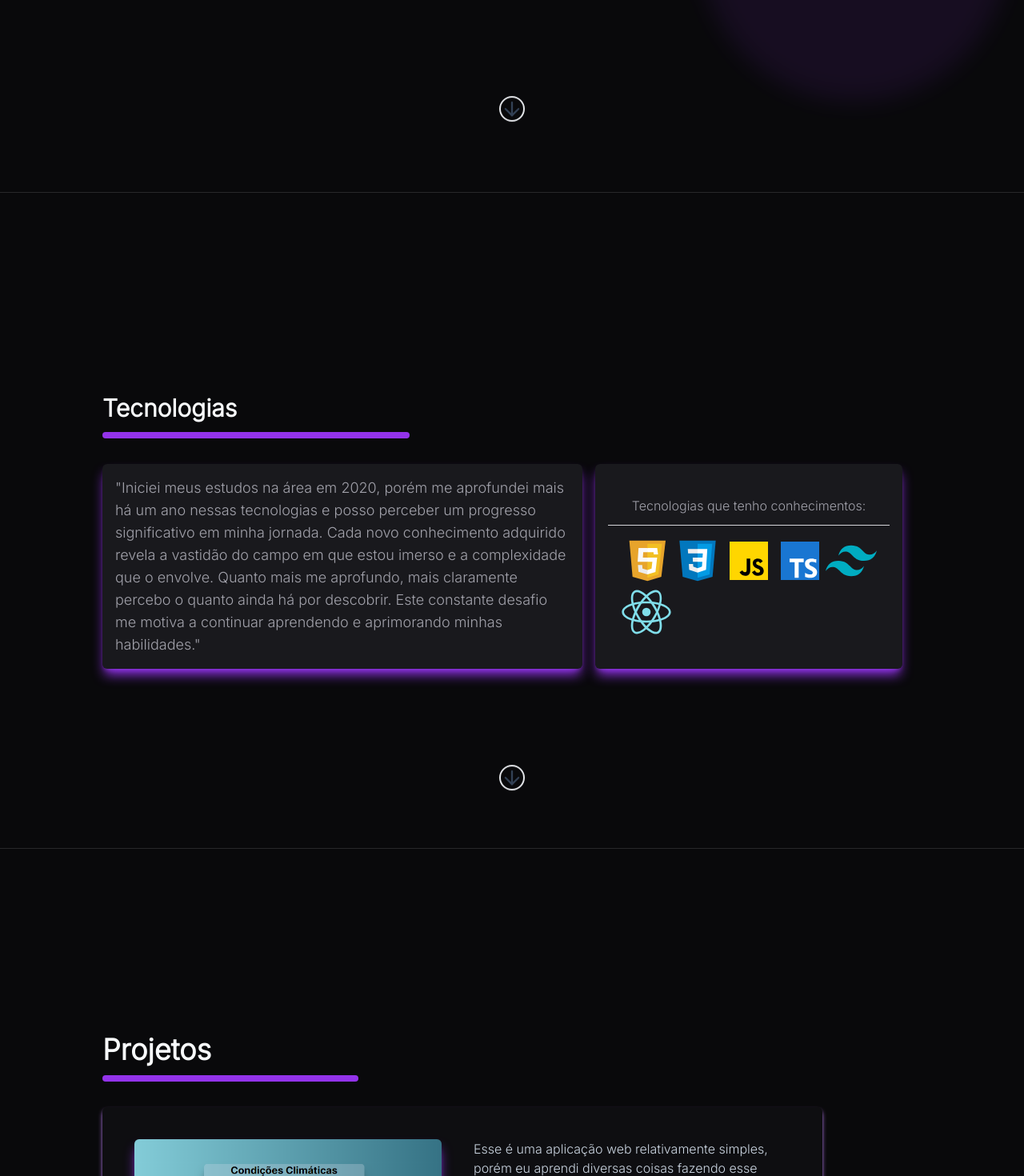
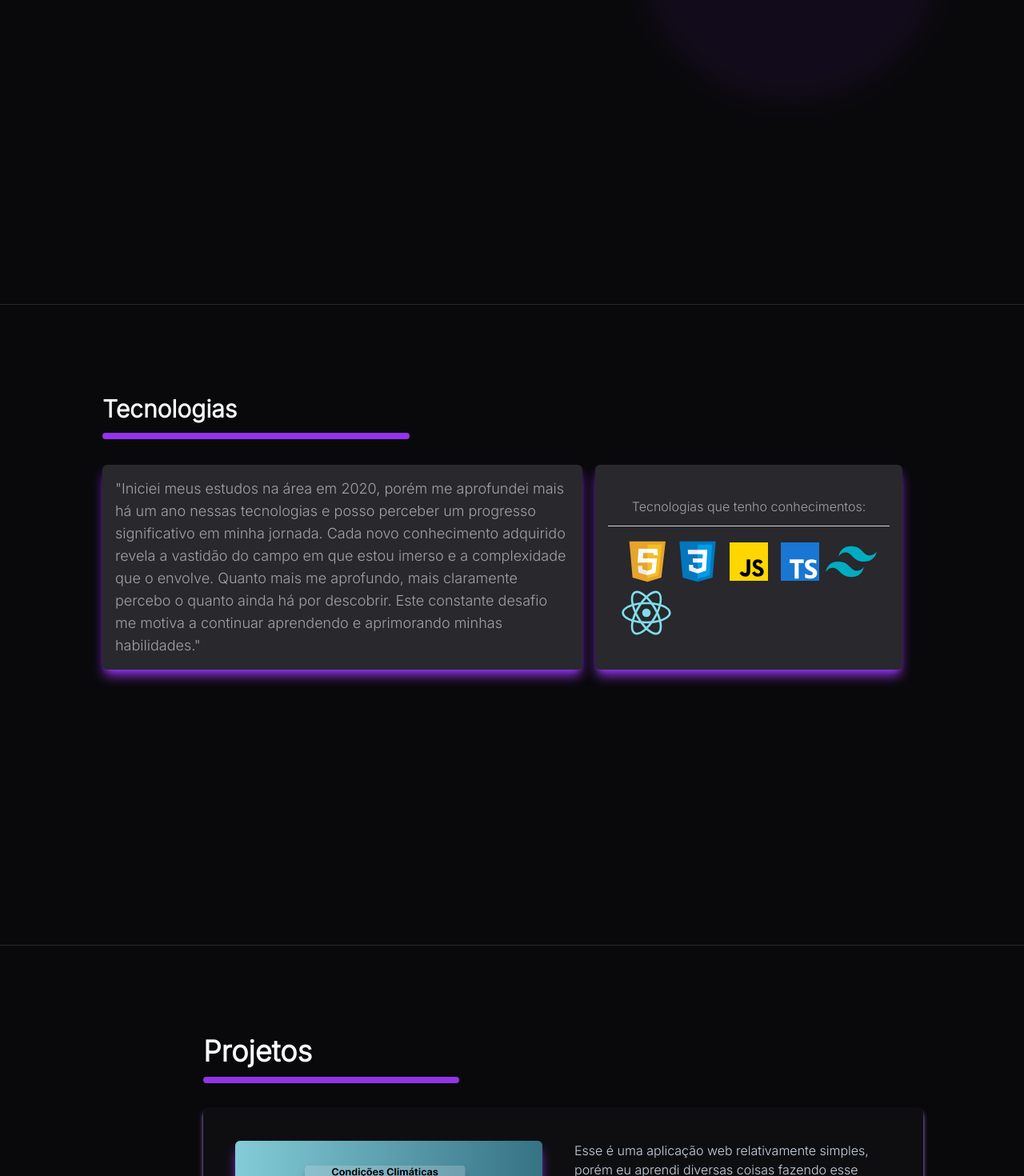
Before and after one commit to DevKayoS/my_portfolio, a React (Vite) app: page / in a window 1280 px wide. Shown: the part 500-1970 px from the top of the page at 80% size. Built offline with nearby package versions, Linux system fonts and the light colour scheme.

Commit message:
tentativa de animação/ adição do about me
Nesse commit foi atualizado algumas partes da aba projetos foi adicionado o about me, o projeto está quase concluido

```diff
--- a/package.json
+++ b/package.json
@@ -12,6 +12,8 @@
   "dependencies": {
     "@radix-ui/react-dialog": "^1.0.5",
     "bootstrap-icons": "^1.11.3",
+    "framer-motion": "^11.0.6",
+    "gsap": "^3.12.5",
     "lucide-react": "^0.323.0",
     "react": "^18.2.0",
     "react-dom": "^18.2.0"
--- a/src/app.tsx
+++ b/src/app.tsx
@@ -1,6 +1,7 @@
 // import { BioCard } from "./components/bio-card"
 // import { Card } from "./components/card"
 
+import { About } from "./components/about";
 import { Header } from "./components/header";
 import { Main } from "./components/main";
 import { Projects } from "./components/projects";
@@ -12,8 +13,12 @@ export function App() {
     <div >
       <Header />
       <Main/>
+
       <Stacks/>
+
       <Projects/>
+
+      <About/>
     </div>
   )
 }
--- /dev/null
+++ b/src/components/about.tsx
@@ -0,0 +1,50 @@
+import {motion} from "framer-motion"
+import perfil from '../assets/perfil.png'
+
+export function About() {
+  const container = {
+    hidden: { opacity: 1, scale: 0 },
+    visible: {
+      opacity: 1,
+      scale: 1,
+      transition: {
+        delayChildren: 0.3,
+        staggerChildren: 0.2
+      }
+    }
+  };
+
+
+  return (
+    <div id='about' className="text-slate-50 max-w-[200vh] h-[200vh]">
+     <div className="h-px  bg-zinc-800"/>
+
+    <div   className='flex flex-col justify-center items-center text-slate-50'>
+
+    <motion.div
+          variants={container}
+          initial="hidden"
+          animate="visible"
+          className="mt-36 flex flex-col justify-start items-start text-left"
+          >
+            <h1  className=" font-bold text-4xl hover:text-purple-600 ">Sobre Mim:</h1>
+            <div className="h-2 rounded-full   w-80 bg-purple-600 mb-8 mt-3"/>
+          </motion.div>
+      <div className="flex  max-w-[1200px]   gap-10 bg-zinc-700/40 p-10 rounded-md shadow-lg shadow-purple-800">
+        <div className="space-y-2 text-sm">
+            <img src={perfil} className="size-32 rounded-full" />
+            <p><span className="font-bold">Nome: </span>Kayo Vinicius Ribeiro da Silva</p>
+            <p><span className="font-bold">Idade: </span>18 anos</p>
+            <p><span className="font-bold">Faculdade: </span> UFABC</p>
+            <p><span className="font-bold">Idiomas: </span> Ingles (intermediário)</p>
+
+        </div>
+        <div className="w-px h-auto bg-zinc-700"/>
+        <div className="max-w-96">
+          <p>Sou Kayo, um desenvolvedor front-end apaixonado por criar experiências digitais cativantes e funcionais. Com habilidades sólidas em HTML, CSS e JavaScript, e experiência em frameworks como React, estou comprometido em produzir código limpo e eficiente. Valorizo a colaboração, o aprendizado contínuo e a busca por soluções inovadoras. Além do desenvolvimento, gosto de explorar trilhas para caminhadas e capturar momentos com minha câmera. Estou pronto para contribuir e ajudar a transformar ideias em realidade em projetos incríveis.</p>
+        </div>
+      </div>
+    </div>
+  </div>
+  )
+}
--- a/src/components/header.tsx
+++ b/src/components/header.tsx
@@ -3,6 +3,7 @@ import perfil from '../assets/perfil.png'
 export function Header(){
   return(
     <div className="w-full bg-zinc-800 h-16  flex fixed m-0">
+
       <div className='w-72 ml-2 flex-row gap-2 flex justify-center'>
         <img src={perfil} className="rounded-md mt-3  size-10" />
         <div className='flex items-center justify-center'>
@@ -13,7 +14,7 @@ export function Header(){
         <a href="#main" className='hover:text-zinc-300  hover:bg-slate-500/10 rounded-md p-2'>Home</a>
         <a href="#stacks" className='hover:text-zinc-300 hover:bg-slate-500/10 rounded-md p-2'>Skills</a>
         <a href="#projects" className='hover:text-zinc-300 hover:bg-slate-500/10 rounded-md p-2'>Projetos</a>
-        <a href="" className='hover:text-zinc-300 hover:bg-slate-500/10 rounded-md p-2'>About</a>
+        <a href="#about" className='hover:text-zinc-300 hover:bg-slate-500/10 rounded-md p-2'>About</a>
       </div>
     </div>
   )
--- a/src/components/main.tsx
+++ b/src/components/main.tsx
@@ -1,11 +1,11 @@
 import { SocialMidia } from "./socialMidias";
-import { ArrowDown } from "lucide-react";
 
 export function Main() {
   return(
    <div id="main" className="flex flex-col h-[110vh]  bg-zinc-950 ">
       <SocialMidia/>
-      <div className=" border-white justify-center text-zinc-400 flex flex-col ml-32 mt-28 font-sans cursor-pointer">
+      <div className="max-w-[1200px]">
+      <div className=" border-white justify-center  text-zinc-400 flex flex-col ml-32 mt-28 font-sans cursor-pointer">
         <h1 className="text-zinc-400 text-4xl hover:text-zinc-200">Olá, me chamo Kayo 🧑🏽‍💻!</h1>
         <p className=" text-4xl font-bold text-purple-700 hover:underline"> Sou um Desenvolvedor Front-end</p>
         <p className="text-2xl w-[700px] hover:text-zinc-200">Seja muito bem-vindo ao meu portifolio!!</p>
@@ -14,12 +14,8 @@ export function Main() {
           <div className="size-96 rounded-full animate-pulse bg-purple-600/10 blur-lg mr-5"/>
         </div>
       </div>
-      <div className="items-center flex justify-center mb-20">
-        <a href="#stacks">
-          <ArrowDown className="text-slate-700 w-8 h-8 motion-safe:animate-bounce  rounded-full  border-2"/>
-        </a>
       </div>
-      <div className="h-px  bg-zinc-800"/>
+
    </div>
 
 
--- a/src/components/projects.tsx
+++ b/src/components/projects.tsx
@@ -1,16 +1,40 @@
 import clima from "../assets/condicoes_climaticas.png"
 import rest from "../assets/api_rest.png"
+import {motion} from "framer-motion"
+import { ArrowDown } from "lucide-react"
+
 
 export function Projects(){
+  const container = {
+    hidden: { opacity: 1, scale: 0 },
+    visible: {
+      opacity: 1,
+      scale: 1,
+      transition: {
+        delayChildren: 0.3,
+        staggerChildren: 0.2
+      }
+    }
+  };
+
+
   return (
-    <div id='projects' className=' flex flex-col h-[200vh]  text-slate-50'>
+    <div>
+      <div className="h-px  bg-zinc-800"/>
+      <div id='projects'  className='projetos flex flex-col items-center h-[200vh]  text-slate-50'>
+
         <div className="ml-32 mt-28">
-        <div>
-          <h1 className=" font-bold text-4xl hover:text-purple-600">Projetos</h1>
-          <div className="h-2 rounded-full  w-80 bg-purple-600 mb-8 mt-3"/>
-        </div>
-        <div className="flex flex-col space-y-14 text-slate-300">
-          <div className="flex flex-row w-[900px] max-w-[1500px] gap-10 bg-zinc-900/40 p-10 rounded-md shadow-md shadow-purple-400">
+          <motion.div
+          variants={container}
+          initial="hidden"
+          animate="visible"
+
+          >
+            <h1  className=" font-bold text-4xl hover:text-purple-600 ">Projetos</h1>
+            <div className="h-2 rounded-full   w-80 bg-purple-600 mb-8 mt-3"/>
+          </motion.div>
+          <div className=" flex flex-col space-y-14 text-slate-300">
+            <div id="projeto-1" className="flex flex-row w-[900px] max-w-[1500px] gap-10 bg-zinc-900/40 p-10 rounded-md shadow-md shadow-purple-400 0">
               <a href="https://condicoes-climaticas.vercel.app" target="_blank" className="w-96 bg-zinc-600/30 shadow-lg shadow-purple-600 hover:shadow-sky-500 rounded-md h-96 overflow-hidden">
                   <img src={clima} className="w-full" />
                   <p className="m-3 font-bold">Condições Climáticas</p>
@@ -24,7 +48,7 @@ export function Projects(){
 
             </div>
 
-          <div className="flex flex-row w-[900px] max-w-[1500px] gap-10 bg-zinc-900/40 p-10  rounded-md shadow-md shadow-purple-400">
+            <div id="projeto-2" className="flex flex-row w-[900px] max-w-[1500px] gap-10 bg-zinc-900/40 p-10  rounded-md shadow-md shadow-purple-400  ">
               <div className="size-96 space-y-5">
                 <p>Esse é um projeto de API, feito para o intuito de estudos. Esse projeto é uma API RESTFull de um católogo de Cinema feita com o TypeScript e com o framework Express, além disso, foi usado o Atlas do MongoDB, um banco de dados online para salvar os dados. Com ele é capaz de fazer tudo que um CRUD pode fazer, podemos criar um novo filme para o católogo, assim como podemos ler a informação, atualizar ela e deletar.  </p>
                 <p >Para acessar o código <a className="text-purple-500 font-bold hover:underline" target="_blank" href="https://github.com/DevKayoS/api_restfull_com_ts"> clique aqui</a>!!</p>
@@ -43,5 +67,6 @@ export function Projects(){
 
         </div>
       </div>
+    </div>
   )
 }
--- a/src/components/stacks.tsx
+++ b/src/components/stacks.tsx
@@ -8,20 +8,25 @@ import { ArrowDown } from 'lucide-react'
 
 export function Stacks() {
   return (
+
+  <div>
+
+
+  <div className="h-px bg-zinc-800"/>
     <div id='stacks' className=' flex flex-col h-[100vh]  text-slate-50'>
-        <div>
+        <div className='flex flex-col justify-start'>
           <h1 className='ml-32 mt-28  font-bold text-3xl hover:text-purple-600'>Tecnologias  </h1>
           <div className="h-2 rounded-full ml-32 w-96 bg-purple-600 mb-8 mt-3"/>
         </div>
 
         <div className='grid grid-cols-2 gap-52 max-w-[1500px]'>
-        <div className=' flex gap-3 w-[600px] p-4 justify-center rounded-md shadow-lg shadow-purple-600  ml-32 items-center  bg-zinc-700/30'>
+        <div className=' flex gap-3 w-[600px] p-4 justify-center rounded-md shadow-lg shadow-purple-600  ml-32 items-center  bg-zinc-500/30'>
           <div >
           <p className='text-zinc-400 text-lg hover:text-zinc-300 cursor-pointer'>"Iniciei meus estudos na área em 2020, porém me aprofundei mais há um ano nessas tecnologias e posso perceber um progresso significativo em minha jornada. Cada novo conhecimento adquirido revela a vastidão do campo em que estou imerso e a complexidade que o envolve. Quanto mais me aprofundo, mais claramente percebo o quanto ainda há por descobrir. Este constante desafio me motiva a continuar aprendendo e aprimorando minhas habilidades."</p>
           </div>
 
       </div>
-      <div className=' flex gap-3 w-96 p-4 justify-center rounded-md shadow-lg shadow-purple-600 flex-col  items-center cursor-pointer bg-zinc-700/30'>
+      <div className=' flex gap-3 w-96 p-4 justify-center rounded-md shadow-lg shadow-purple-600 flex-col  items-center cursor-pointer bg-zinc-500/30'>
       <div>
         <p className='text-zinc-400 hover:text-zinc-300'>Tecnologias que tenho conhecimentos: </p>
       </div>
@@ -41,13 +46,9 @@ export function Stacks() {
     </div>
 
 
-      <div className='flex items-center justify-center mb-16 mt-32'>
-        <a href="#projects">
-          <ArrowDown className="text-slate-700 w-8 h-8 motion-safe:animate-bounce  rounded-full mt-0 border-2"/>
-        </a>
 
-      </div>
-      <div className="h-px bg-zinc-800"/>
+
+    </div>
     </div>
   )
 }
```
Also changed, not shown: 1 other file (tests, documents, lock files or other folders). Lines whose indentation alone changed are shown as unchanged.
